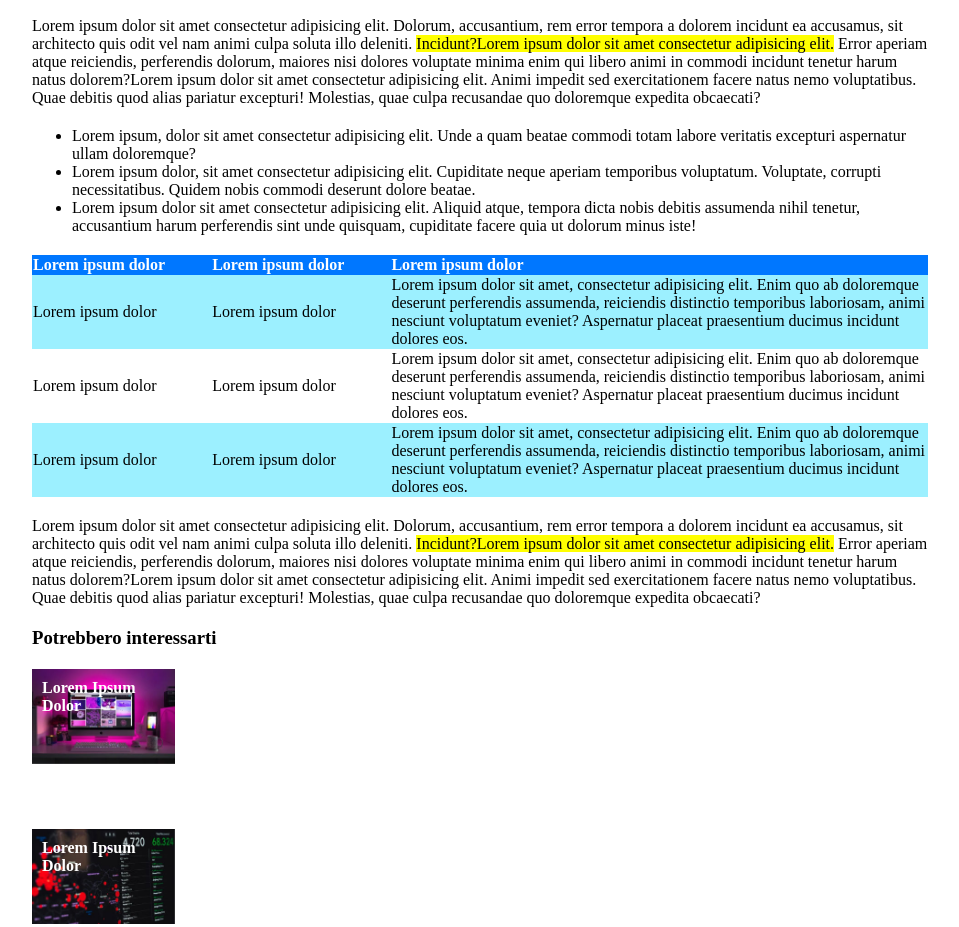
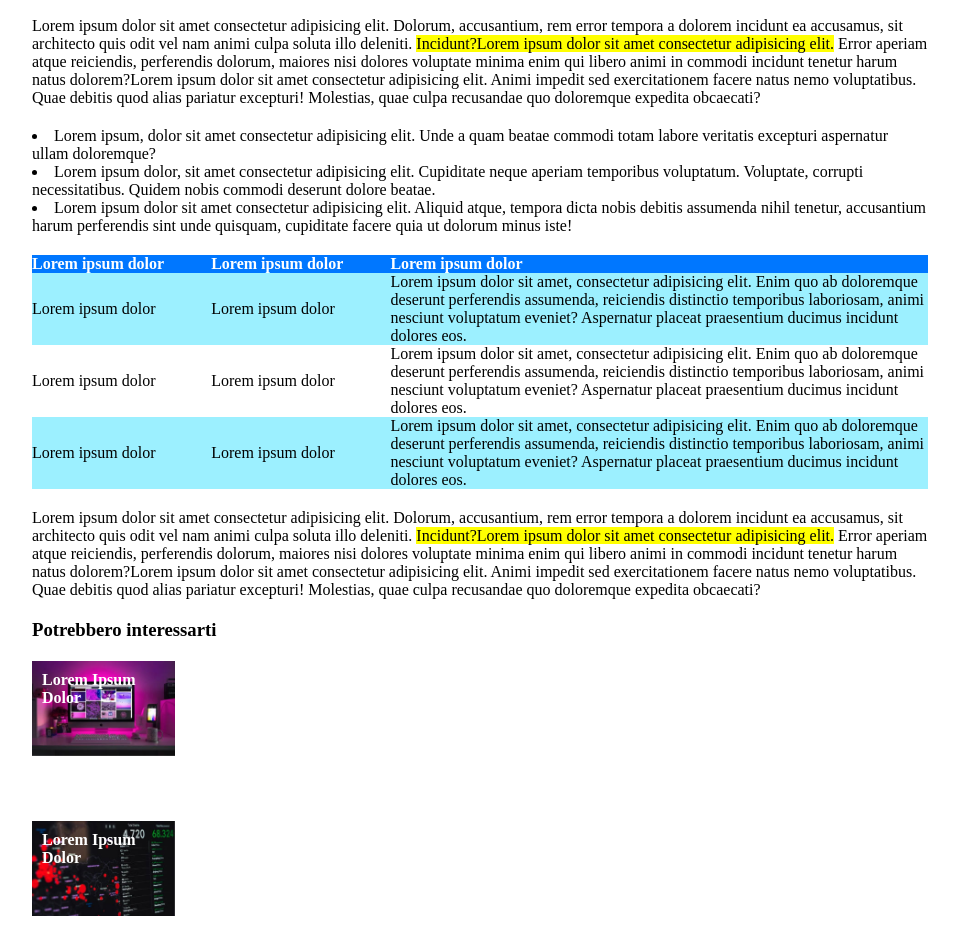
Before and after one commit to AndreaRomano02/html-css-booleaner, a plain HTML site: page index.html in a window 1280 px wide. Shown: the part 1125-2052 px from the top of the page, without its empty margins (160-1119 px from the left). Drawn offline with Linux system fonts and the light colour scheme.

Commit message:
fixed unordered list position

```diff
--- a/css/style.css
+++ b/css/style.css
@@ -1,6 +1,7 @@
 * {
   box-sizing: border-box;
   margin: 0;
+  padding: 0;
 }
 
 /* header */
@@ -48,6 +49,7 @@ p {
 mark {
   background-color: yellow;
 }
+
 
 /* table */
 table {
@@ -108,3 +110,7 @@ footer span {
   height: 140px;
   padding: 10px;
 }
+
+ul {
+  list-style-position: inside;
+}
```
